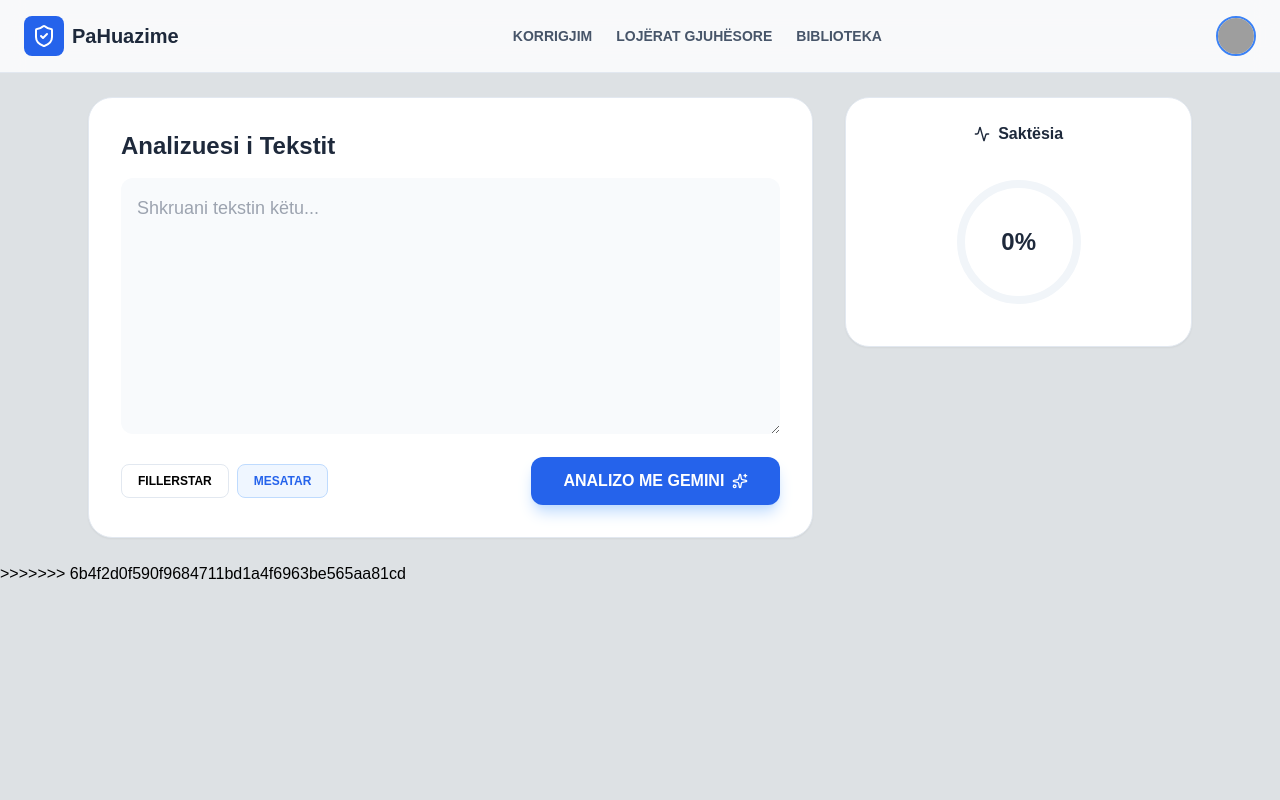
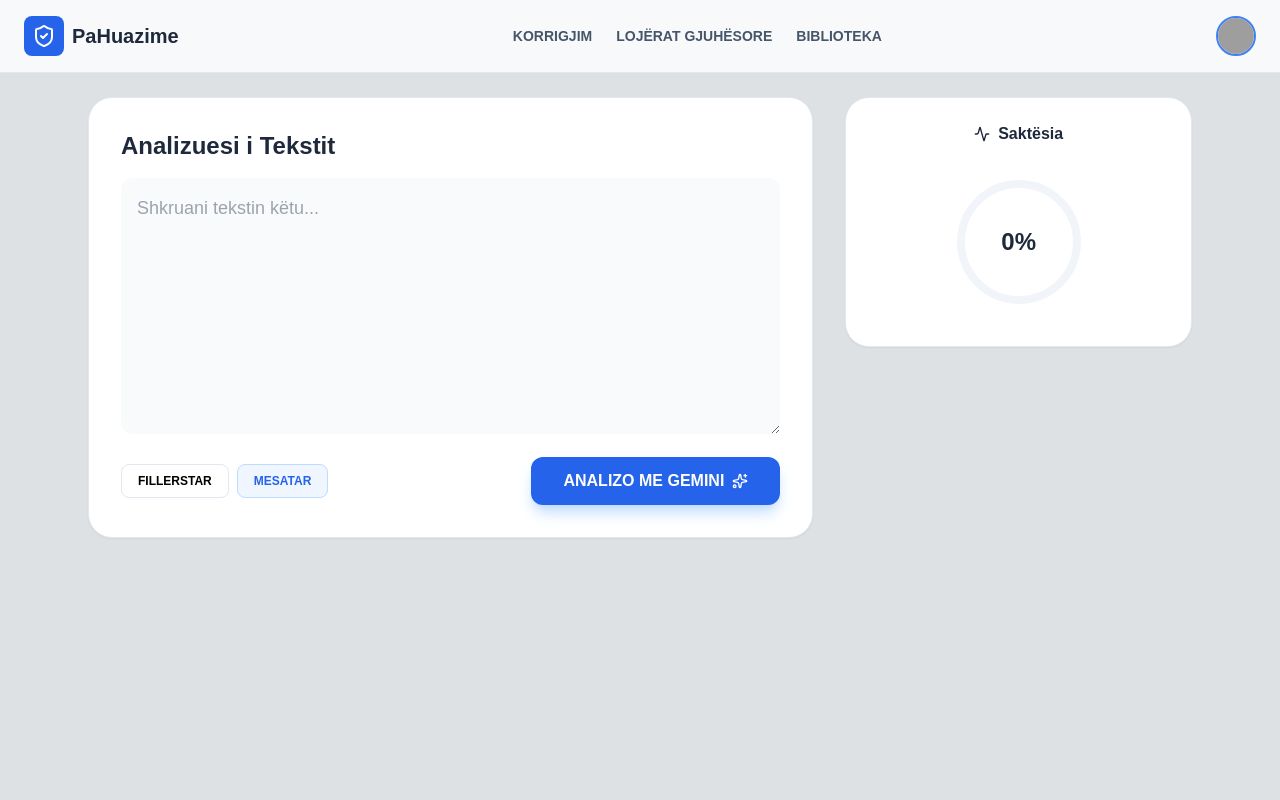
Before and after one commit to ProgramWebJX/PaHuazime, a Python web app: template templates/index.html in a window 1280 px wide. Run offline with Jinja, Linux system fonts and the light colour scheme; the template is opened without the code that fills it, so the values that code supplies are empty; some libraries are stand-ins or nearby versions; grey boxes are pictures that could not be loaded.

Commit message:
mesazh i qartë

```diff
--- a/templates/index.html
+++ b/templates/index.html
@@ -454,6 +454,6 @@
     </script>
 </body>
 
->>>>>>> 6b4f2d0f590f9684711bd1a4f6963be565aa81cd
+
 
 </html>
```
